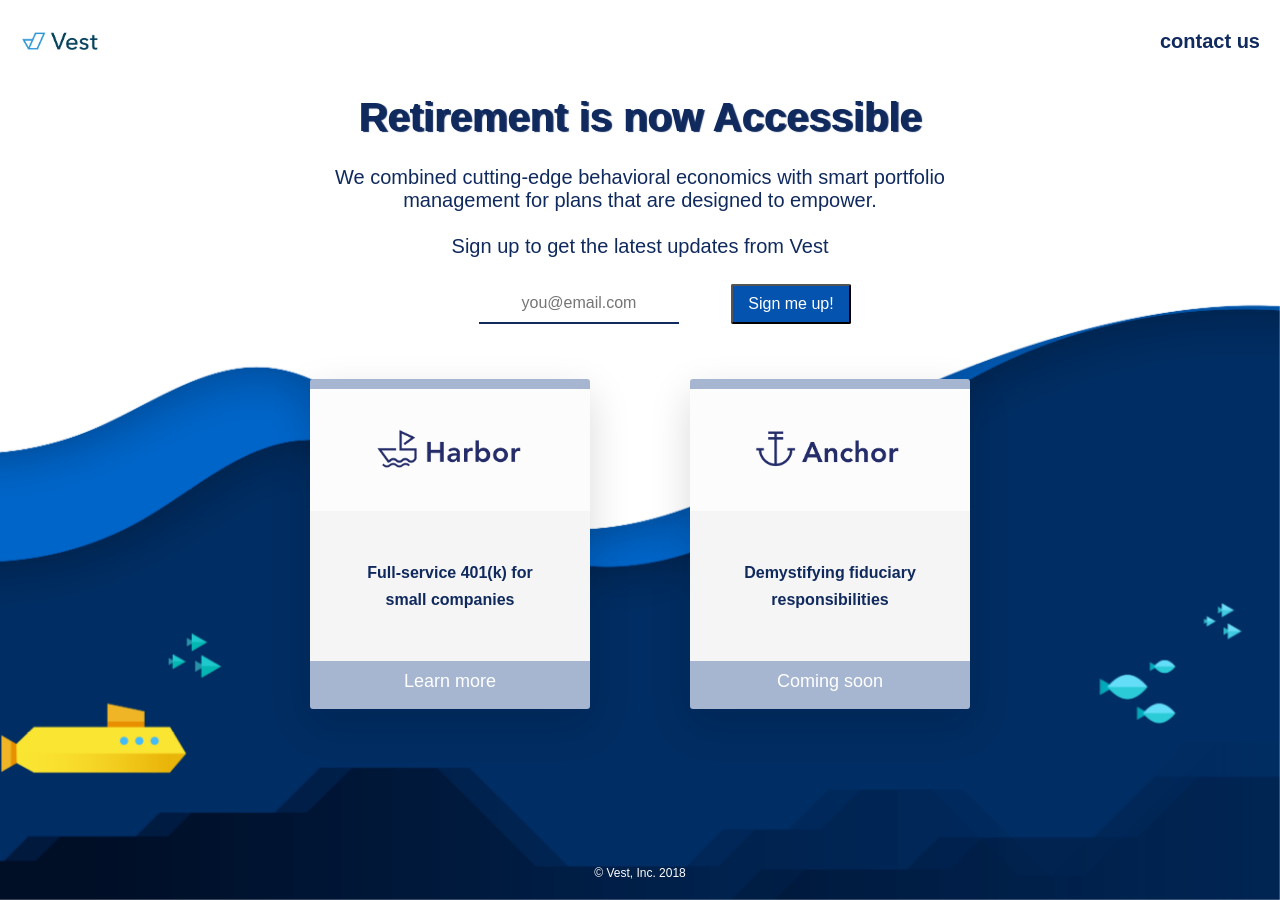
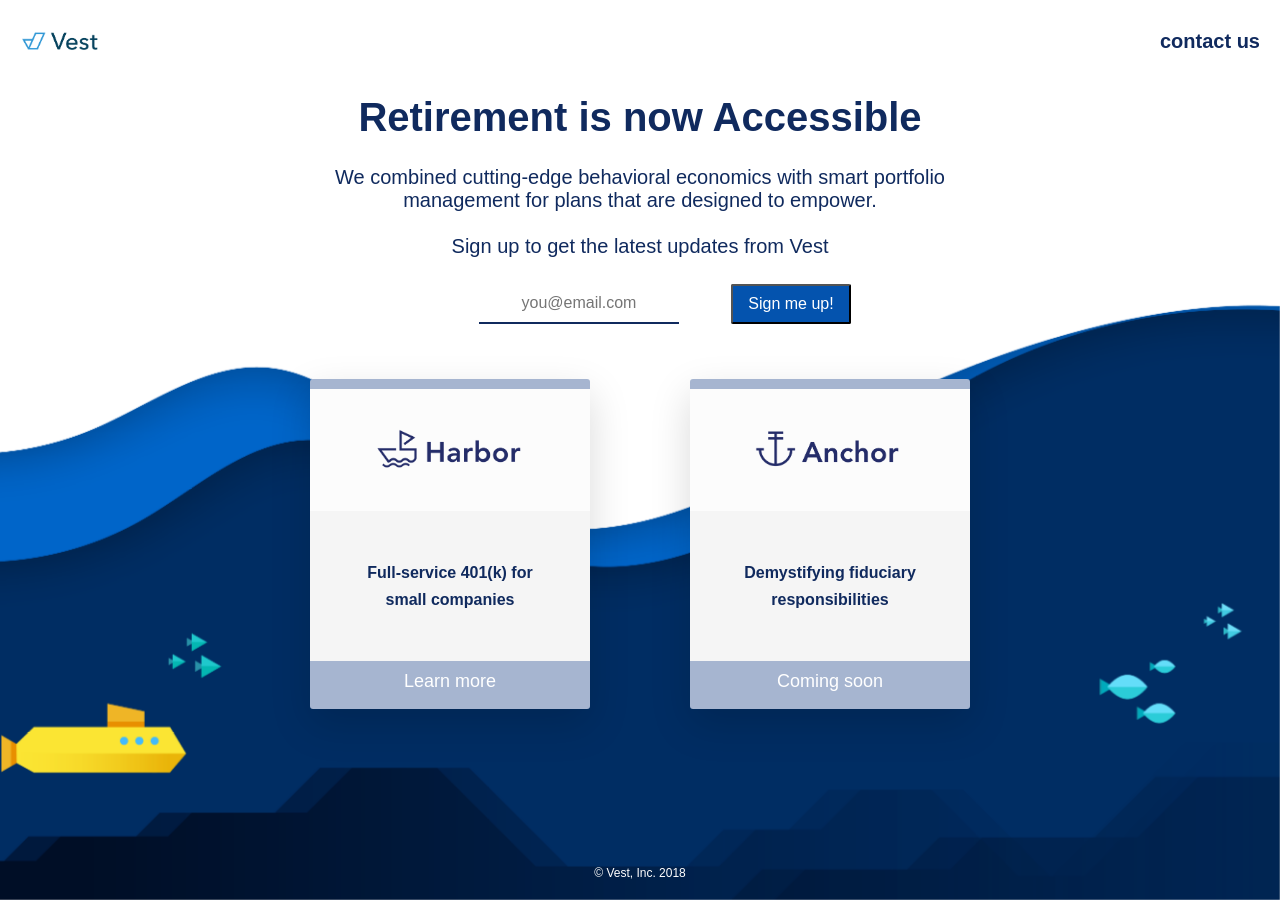
Before and after one commit to VestHQ/VestHQ, a Jekyll site: the page built from index.html, in a window 1280 px wide. Built offline with Jekyll 4.4.1, drawn with Linux system fonts in a browser that asks for light colours; some web fonts are replaced.

```diff
--- a/Gemfile
+++ b/Gemfile
@@ -7,7 +7,7 @@
 #     bundle exec jekyll serve
 #
 # This will help ensure the proper Jekyll version is running.
-# Happy Jekylling!
+
 gem "jekyll", "~> 3.8.0"
 
 # This is the default theme for new Jekyll sites. You may change this to anything you like.
@@ -17,7 +17,7 @@
 # uncomment the line below. To upgrade, run `bundle update github-pages`.
 # gem "github-pages", group: :jekyll_plugins
 
-# If you have any plugins, put them here!
+
 group :jekyll_plugins do
   gem "jekyll-feed", "~> 0.6"
   gem "jekyll-sitemap"
--- a/_sass/1-base/base.scss
+++ b/_sass/1-base/base.scss
@@ -25,7 +25,7 @@
 
 body{
   box-sizing: border-box;
-  font-family: $avenir;
+  font-family: 'Avenir Next', $avenir;
   max-width: 130rem;
   background-color: #fff;
   margin: 0 auto;
--- a/_sass/3-layout/header.scss
+++ b/_sass/3-layout/header.scss
@@ -15,6 +15,7 @@
 
 
   & > * {
+    font-family: 'Avenir Next', $avenir;
     margin-left: 25%;
 
     @include respond(phone) {
@@ -34,11 +35,9 @@
   }
 
   &__primary {
-    font-family: $avenir;
     display: inline-block;
     font-size: 4rem;
-    text-shadow: 2px 1px 1px $dark-blue;
-    font-weight: 900;
+    font-weight: 800;
     margin-bottom: 2.6rem;
 
     @include respond(phone) {
--- a/_sass/3-layout/title.scss
+++ b/_sass/3-layout/title.scss
@@ -1,4 +1,5 @@
 .nav{
+  font-family: 'Avenir Next', $avenir;
   margin: 3rem 2rem 2rem 2rem;
   display: flex;
 
```
Also changed, not shown: CNAME (line endings or trailing spaces), _config.yml (line endings or trailing spaces), 2 other files.
